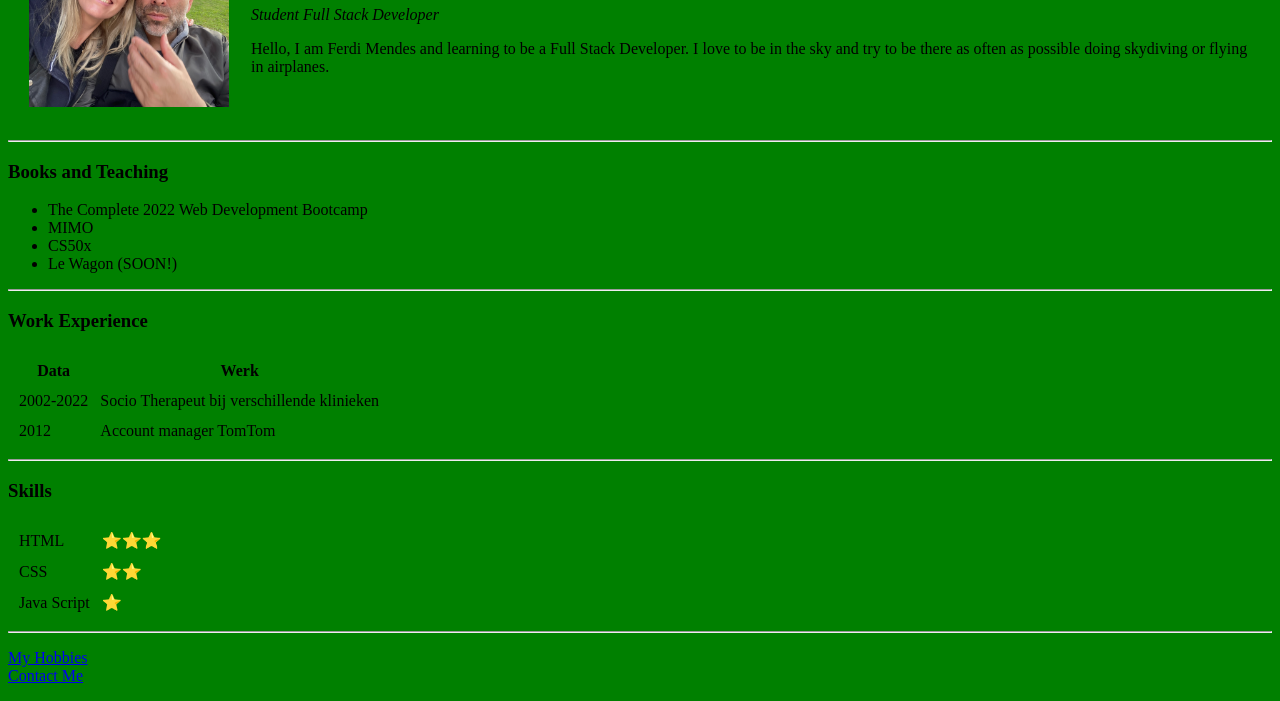
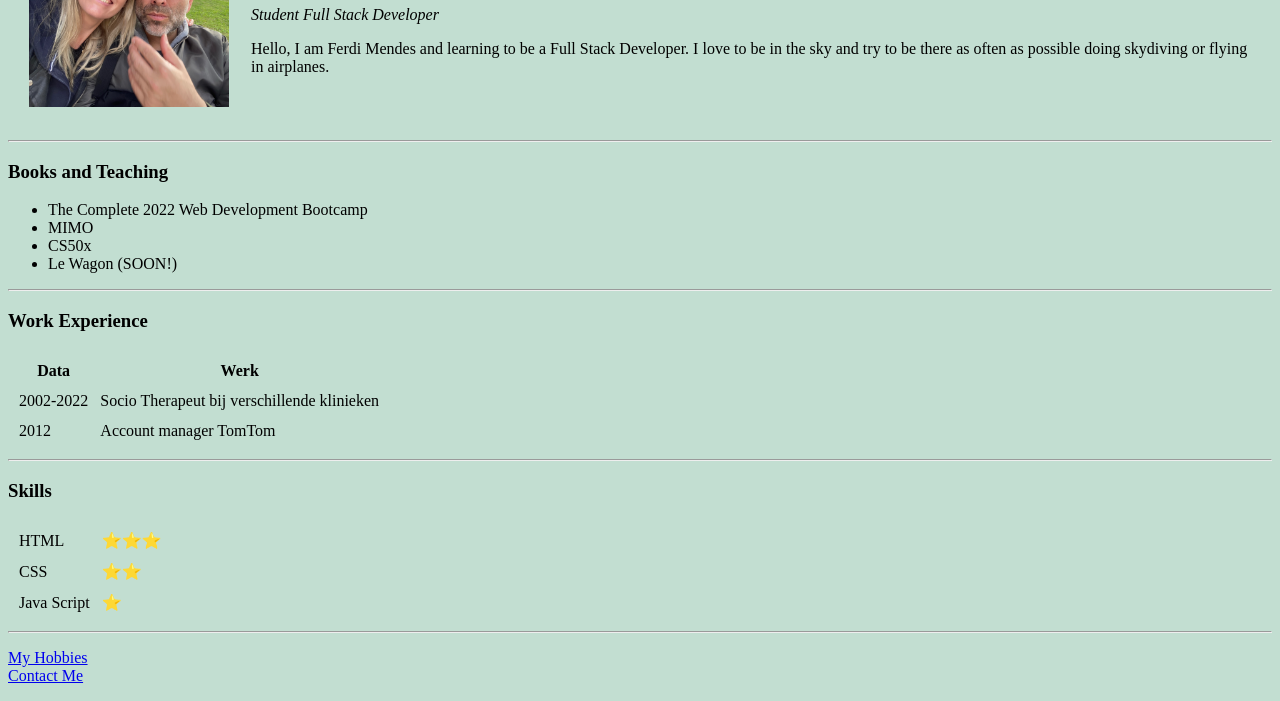
Before and after one commit to Human11111111/Bio-VScode-version-, a plain HTML site: page index.html in a window 1280 px wide. Shown: the part 122-823 px from the top of the page. Drawn offline with Linux system fonts and the light colour scheme.

Commit message:
Changed BG color

```diff
--- a/index.html
+++ b/index.html
@@ -8,7 +8,7 @@
   <style media="screen">
 
     body {
-background-color: green;
+background-color: #C2DED1;
 }
 
      hr {
```
